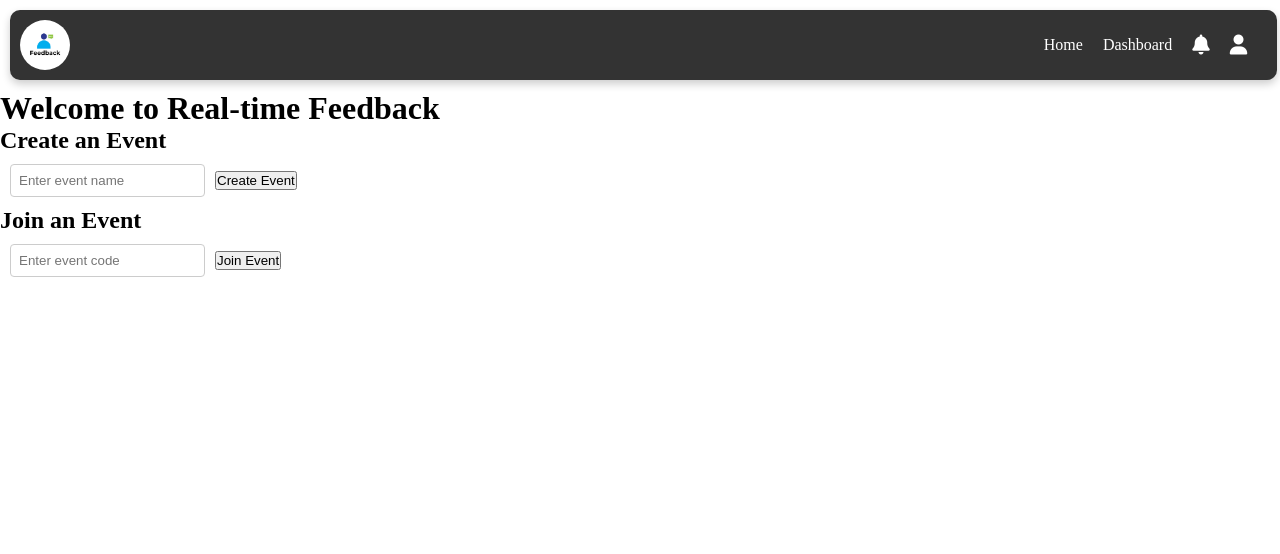
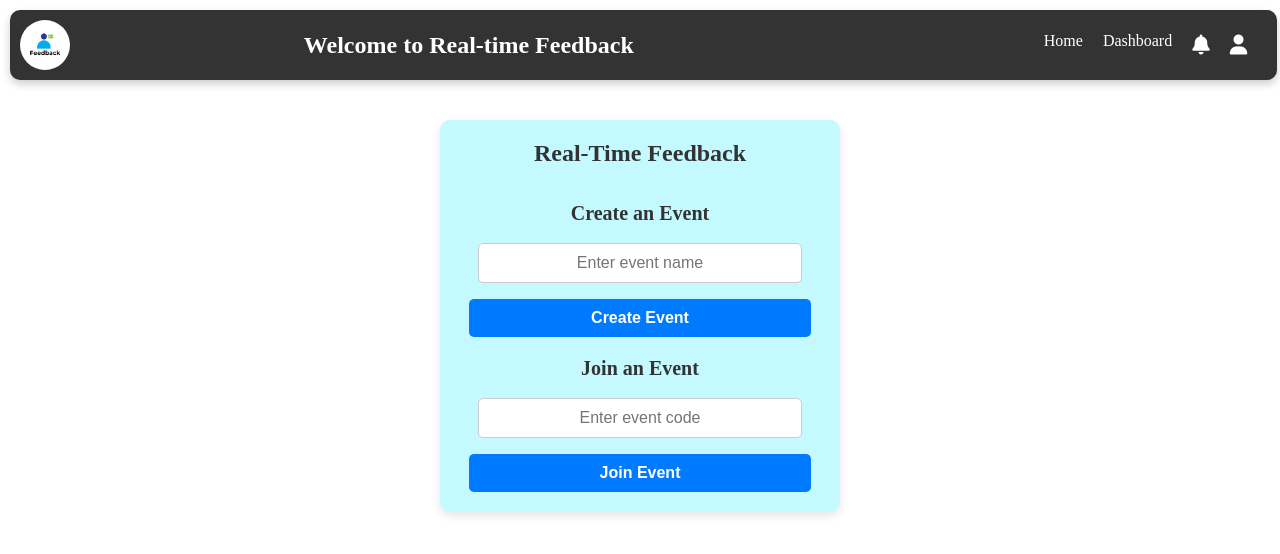
Before and after one commit to Hordhik/Bits_Hackathon, a React (Vite) app: page / in a window 1280 px wide. Shown: the top 554 px of the page. Built offline with nearby package versions, Linux system fonts and the light colour scheme; no server answers.

Commit message:
home page update

```diff
--- a/src/components/Navbar.jsx
+++ b/src/components/Navbar.jsx
@@ -12,6 +12,7 @@ const Navbar = () => {
         <img className="logo" src={logo} alt="feedback" />
         <div className="nav">
           <div className="nav-links">
+          <h1 className="hed">Welcome to Real-time Feedback</h1>
             <Link to="/">Home</Link>
             <Link to="/dashboard">Dashboard</Link>
           </div>
--- a/src/pages/Home.jsx
+++ b/src/pages/Home.jsx
@@ -1,5 +1,6 @@
 import React, { useState } from "react";
 import { useNavigate } from "react-router-dom";
+import "../styles/home.css"; // Import CSS file
 
 const Home = () => {
   const [eventName, setEventName] = useState("");
@@ -8,7 +9,10 @@ const Home = () => {
 
   // Function to create a new event
   const handleCreateEvent = async () => {
-    if (!eventName.trim()) return alert("Event name is required!");
+    if (!eventName.trim()) {
+      alert("Event name is required!");
+      return;
+    }
 
     try {
       const response = await fetch("http://localhost:5000/api/events", {
@@ -21,26 +25,29 @@ const Home = () => {
       if (response.ok) {
         navigate(`/event-details/${data.eventCode}`); // Redirect to event details page
       } else {
-        alert("Failed to create event.");
+        alert(data.message || "Failed to create event.");
       }
     } catch (error) {
       console.error("Error creating event:", error);
+      alert("Something went wrong. Please try again.");
     }
   };
 
-
   // Function to join an existing event
   const handleJoinEvent = () => {
-    if (!eventCode.trim()) return alert("Event code is required!");
+    if (!eventCode.trim()) {
+      alert("Event code is required!");
+      return;
+    }
     navigate(`/event/${eventCode}`);
   };
 
   return (
-    <div>
-      <h1>Welcome to Real-time Feedback</h1>
+    <div className="home-container">
+      <h1 className="home-title">Real-Time Feedback</h1>
 
       {/* Create Event Section */}
-      <div>
+      <div className="home-section">
         <h2>Create an Event</h2>
         <input
           type="text"
@@ -48,11 +55,11 @@ const Home = () => {
           value={eventName}
           onChange={(e) => setEventName(e.target.value)}
         />
-        <button onClick={handleCreateEvent}>Create Event</button>
+        <button className="btn" onClick={handleCreateEvent}>Create Event</button>
       </div>
 
       {/* Join Event Section */}
-      <div>
+      <div className="home-section">
         <h2>Join an Event</h2>
         <input
           type="text"
@@ -60,7 +67,7 @@ const Home = () => {
           value={eventCode}
           onChange={(e) => setEventCode(e.target.value)}
         />
-        <button onClick={handleJoinEvent}>Join Event</button>
+        <button className="btn" onClick={handleJoinEvent}>Join Event</button>
       </div>
     </div>
   );
--- a/src/styles/home.css
+++ b/src/styles/home.css
@@ -1,13 +1,72 @@
+/* Container Styling */
 .home-container {
   display: flex;
   flex-direction: column;
+  width: 400px;
+  justify-content: center;
   align-items: center;
-  margin-top: 100px;
+  margin: 40px auto;
+  background-color: rgb(196, 249, 255);
+  padding: 20px;
+  border-radius: 10px;
+  box-shadow: 0px 4px 10px rgba(0, 0, 0, 0.1);
 }
 
+/* Title Styling */
+.home-title {
+  font-size: 24px;
+  font-weight: bold;
+  color: #333;
+  margin-bottom: 15px;
+}
+
+/* Section Styling */
+.home-section {
+  display: flex;
+  flex-direction: column;
+  align-items: center;
+  margin-top: 20px;
+  width: 100%;
+}
+
+.home-section h2 {
+  color: #333;
+  font-size: 20px;
+  margin-bottom: 10px;
+}
+
+/* Input Styling */
 input {
-  padding: 8px;
-  margin: 10px;
+  width: 90%;
+  padding: 10px;
+  margin: 8px 0;
   border: 1px solid #ccc;
-  border-radius: 4px;
+  border-radius: 5px;
+  font-size: 16px;
+  text-align: center;
+  transition: border 0.3s ease-in-out;
 }
+
+input:focus {
+  border: 1px solid #007bff;
+  outline: none;
+}
+
+
+.btn {
+  width: 95%;
+  padding: 10px;
+  margin-top: 8px;
+  background: #007bff;
+  color: white;
+  border: none;
+  border-radius: 5px;
+  font-size: 16px;
+  font-weight: bold;
+  cursor: pointer;
+  transition: background 0.3s ease-in-out;
+}
+
+.btn:hover {
+  background: #0056b3;
+}
--- a/src/styles/navbar.css
+++ b/src/styles/navbar.css
@@ -64,3 +64,10 @@
 .nav_icons:hover {
   color: #00c3ff;
 }
+.hed {
+  align-items: center;
+  display: flex;
+  justify-content: center;
+  margin: auto;
+  margin-right: 390px;
+}
```
